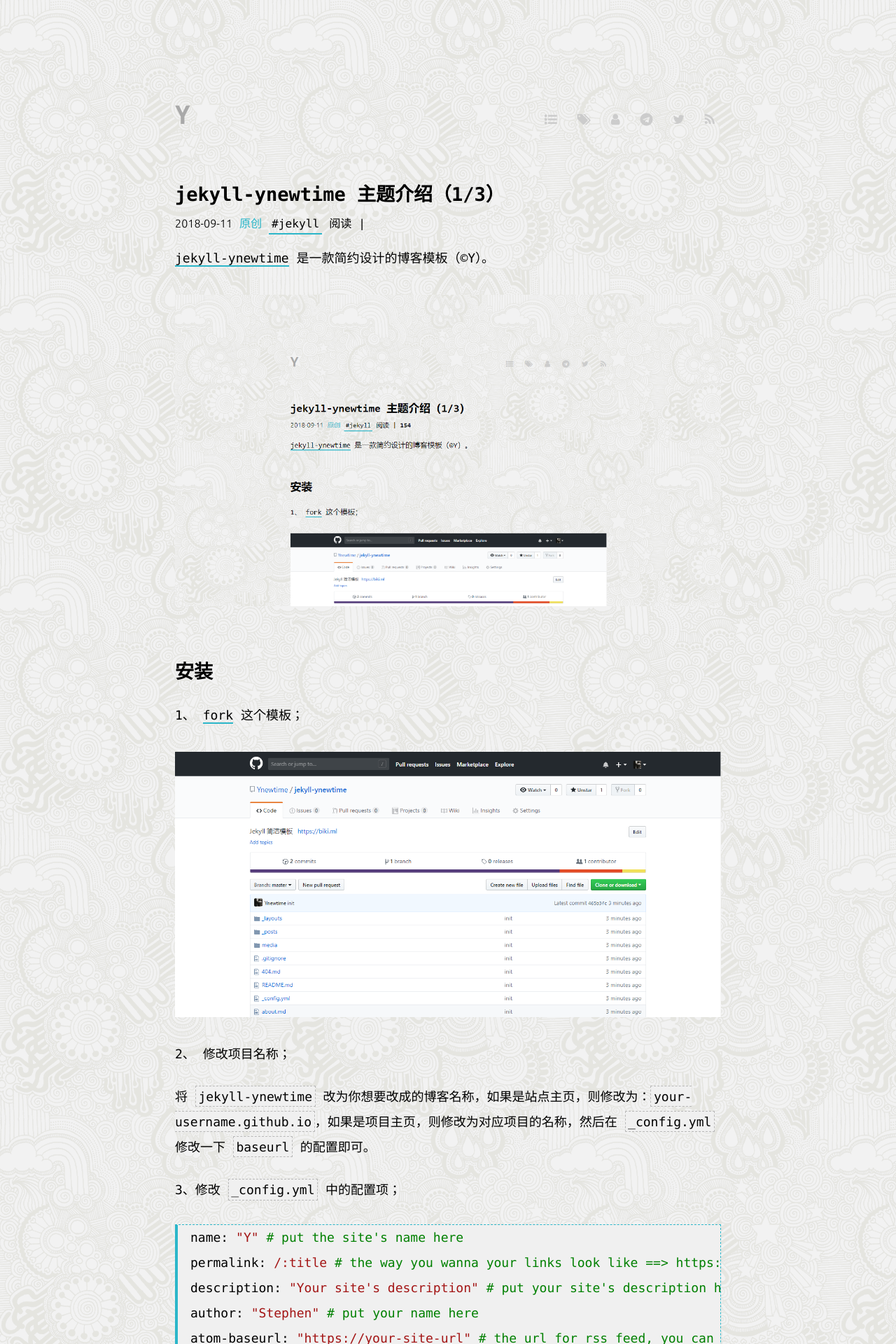
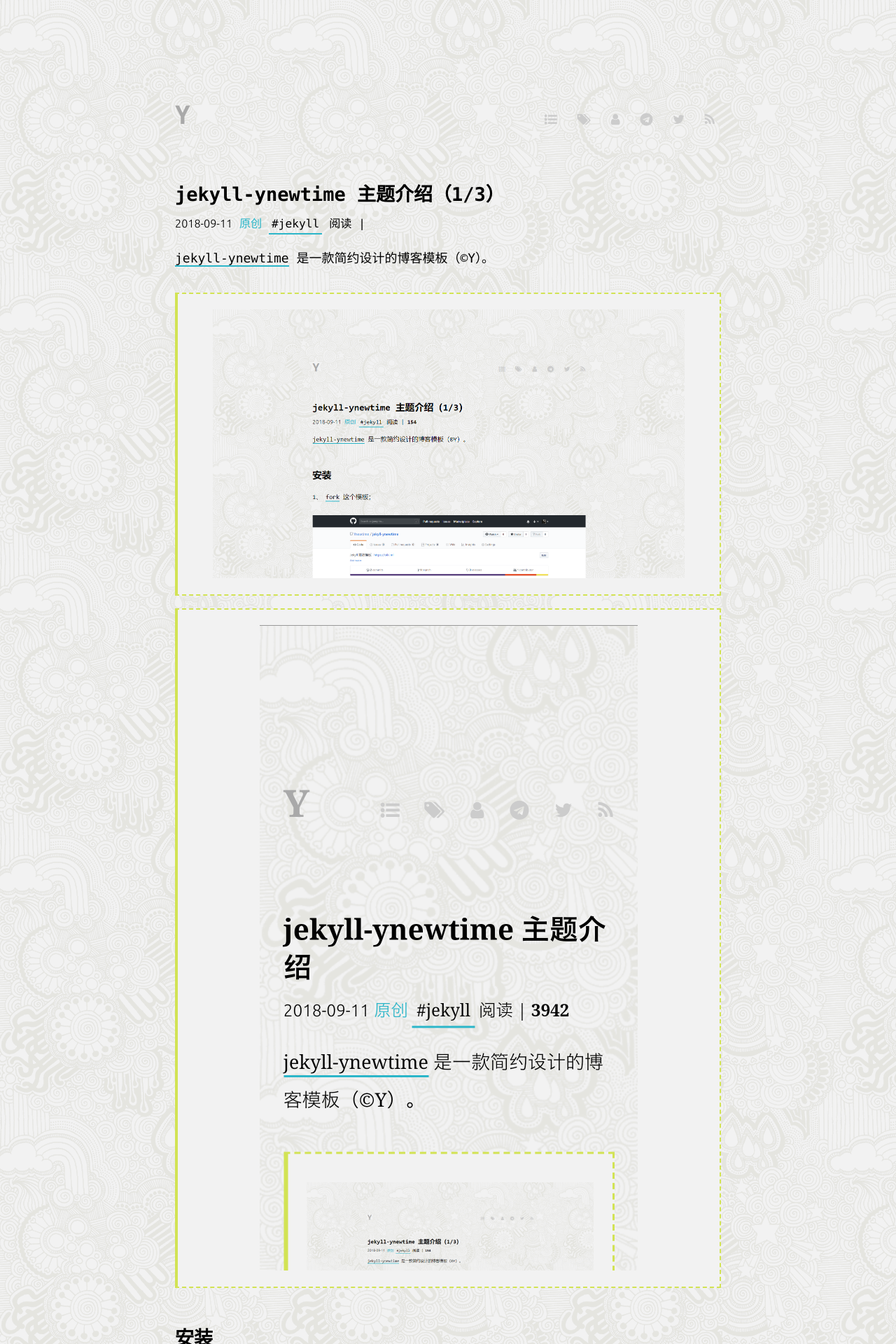
Before and after one commit to yvbukeji/jekyll-ynewtime, a Jekyll site: the page built from _posts/2018-09-11-jekyll-ynewtime.md, in a window 1280 px wide. Shown: the top 1920 px of the page at 70% size. Built offline with Jekyll 4.4.1, drawn with Linux system fonts in a browser that asks for light colours; some web fonts are replaced; formulas are drawn with MathJax 3; comment, search, counter and statistics services are not loaded.

Commit message:
minor updated

```diff
--- a/_posts/2018-09-11-jekyll-ynewtime.md
+++ b/_posts/2018-09-11-jekyll-ynewtime.md
@@ -9,7 +9,11 @@
 
 [jekyll-ynewtime](//github.com/Ynewtime/jekyll-ynewtime) 是一款简约设计的博客模板（&copy;Y）。
 
-![](/media/files/intro-1.png)
+![](/media/files/intro-1.png){:.small}
+{:.poem}
+
+![](/media/files/display.png){:.small}
+{:.poem}
 
 ## 安装
 
```
